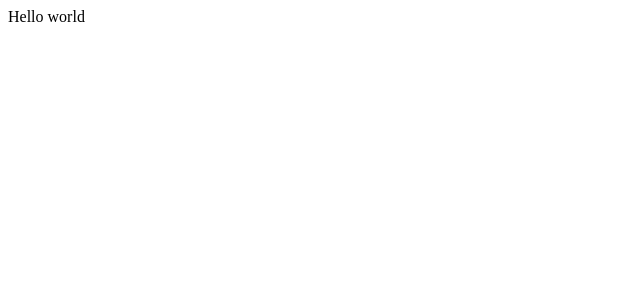
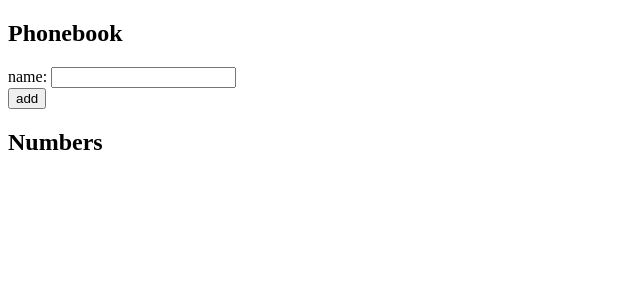
Before and after one commit to Ashvith10/fso-part2, a React (Create React App) app in the folder phonebook/: page / in a window 1280 px wide. Shown: the top 300 px of the page, without its empty margins (0-640 px from the left). Built offline with nearby package versions, Linux system fonts and the light colour scheme; the HTML template or start-up script is replaced by a standard one.

Commit message:
chore: Add support for form input

```diff
--- a/phonebook/src/App.js
+++ b/phonebook/src/App.js
@@ -1,7 +1,33 @@
+import {useState} from 'react'
+
 const App = () => {
-  return (
-    <div>Hello world</div>
-  );
+    const [persons, setPersons] = useState([])
+    const [newName, setNewName] = useState('')
+
+    const handleNameInput = (event) => setNewName(event.target.value)
+
+    const addPerson = (event) => {
+        event.preventDefault()
+        setPersons(prevState => [...prevState, {name: newName}])
+    }
+
+    return (
+        <div>
+            <h2>Phonebook</h2>
+            <form>
+                <div>
+                    name: <input type="textbox" value={newName} onChange={handleNameInput} />
+                </div>
+                <div>
+                    <button type="submit" onClick={addPerson}>add</button>
+                </div>
+            </form>
+            <h2>Numbers</h2>
+            <div>
+                {persons.map((person, id) => <div key={id}>{person.name}</div>)}
+            </div>
+        </div>
+    );
 }
 
 export default App;
```
